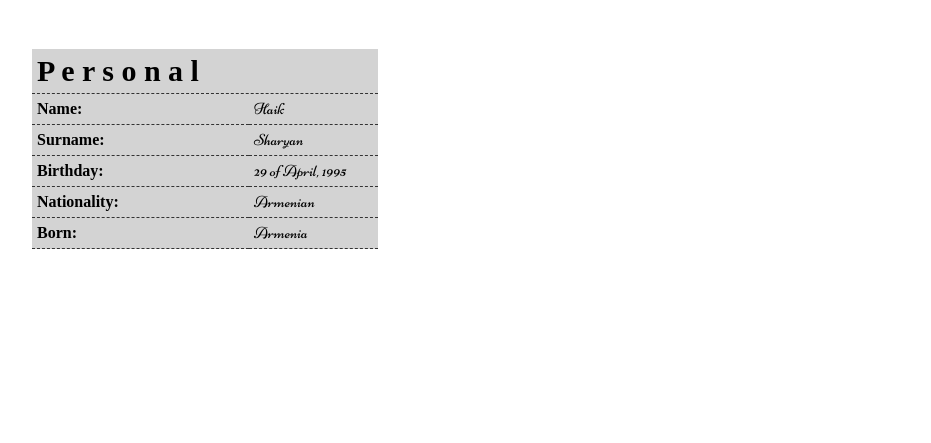
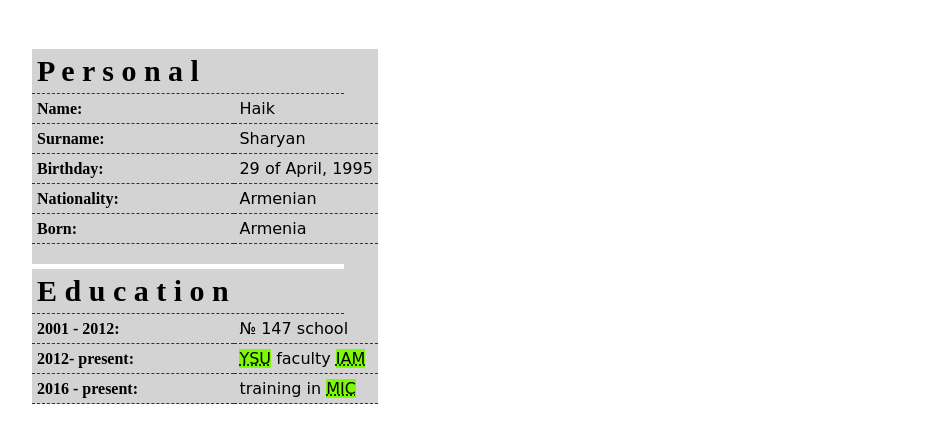
Before and after one commit to HaSharyan/New-CV, a plain HTML site: page index.html in a window 1280 px wide. Shown: the part 393-836 px from the top of the page, without its empty margins (175-1106 px from the left). Before the commit the page ends 800 px from the top, so only its background shows below. Drawn offline with Linux system fonts and the light colour scheme; a web font is replaced by a local one.

Commit message:
Add "Education" ...

```diff
--- a/index.html
+++ b/index.html
@@ -6,6 +6,7 @@
     <title>Haik Sharyan CV</title>
     <link rel="stylesheet" href="style.css" />
     <link href='https://fonts.googleapis.com/css?family=Niconne' rel='stylesheet' type='text/css'>
+    <link href='https://fonts.googleapis.com/css?family=Condiment' rel='stylesheet' type='text/css'>
 </head>
 <body>
     <header>
@@ -29,10 +30,11 @@
         </ul>
     </nav>
 
-    <section id="personal">
-        <table class="person">
+
+
+    <table>
         <tr>
-            <th colspan="2"> P e r s o n a l</th>
+            <th id="personal" colspan="2"> P e r s o n a l</th>
         </tr>
         <tr>
             <td class="first"> <strong> Name: </strong></td>
@@ -55,8 +57,24 @@
             <td class="second">Armenia</td>
         </tr>
 
+
+        <tr>
+            <th id="education" colspan="2">E d u c a t i o n</th>
+        </tr>
+        <tr>
+            <td class="first"><strong> 2001 - 2012: </strong> </td>
+            <td class="second"> &#x2116; 147 school  </td>
+        </tr>
+        <tr>
+            <td class="first"> <strong> 2012- present: </strong></td>
+            <td class="second"> <abbr title="Yerevan State University">YSU</abbr>  faculty  <abbr title="Informatics and Applied Mathematics"> IAM</abbr> </td>
+        </tr>
+        <tr>
+            <td class="first"> <strong> 2016 - present: </strong></td>
+            <td class="second"> training in <abbr title="Microsoft Inovation Center">MIC </abbr></td>
+        </tr>
     </table>
-    </section>
+
 
 </body>
 </html>
--- a/style.css
+++ b/style.css
@@ -51,18 +51,15 @@ nav ul li {
     margin-right:40px;
 }
 
-#personal {
+table {
     margin-top: 120px;
-}
-
-table {
     border-collapse: collapse;
     width: 40%;
     background-color: lightgray;
 }
 
 th {
-    width:155%;
+    width: 149%;
     font-size: 30px;
     float: left;
 
@@ -77,5 +74,14 @@ th, td {
 }
 
 .second{
-    font-family: 'Niconne', cursive;
+    font-family: 'Condiment', cursive;
 }
+
+#education {
+    margin-top: 20px;
+    border-top: 5px solid white;
+}
+
+abbr {
+    background-color: lawngreen;
+}
```
Lines whose indentation alone changed are shown as unchanged.
